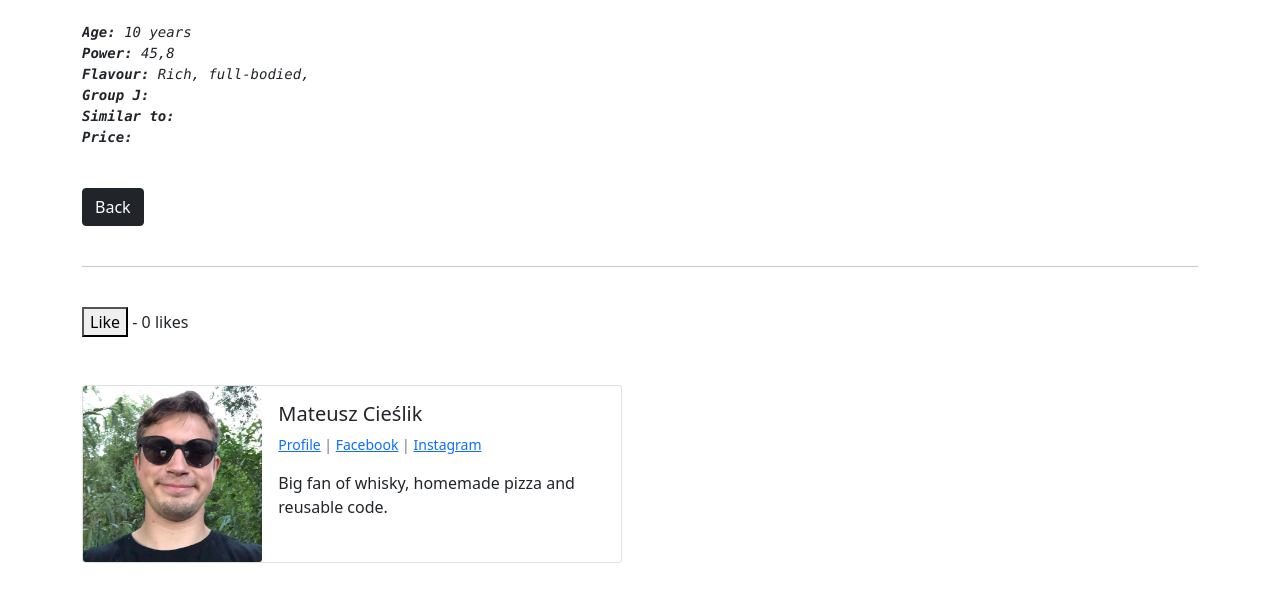
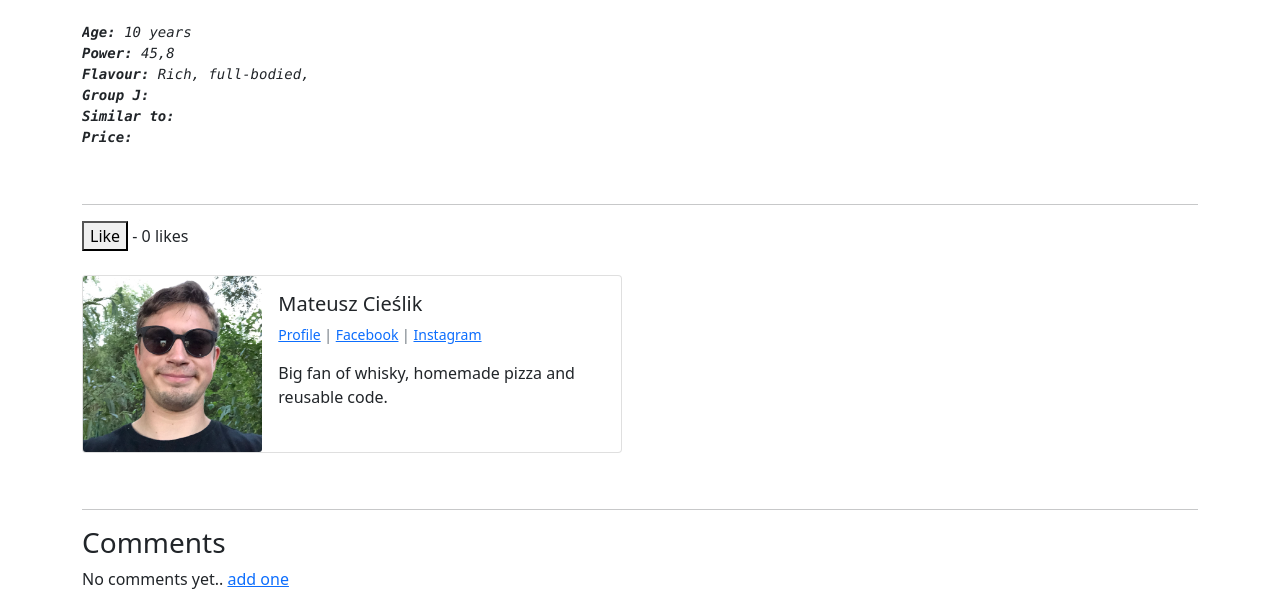
Before and after one commit to SirMefju/whiskyblog, a Django app: page /article/10 in a window 1280 px wide. Shown: the part 1219-1810 px from the top of the page. Before the commit the page ends 1782 px from the top, so only its background shows below. Run offline with Django 3.2, Linux system fonts and the light colour scheme; a user stored in the database is signed in; data comes from the database, SQL or seed files in the repository; both versions use the stored data as it was after the commit; tables that the repository leaves empty hold one stand-in row (values such as "Sample post"); some libraries are stand-ins or nearby versions.

Commit message:
comments

```diff
--- a/yerbata/admin.py
+++ b/yerbata/admin.py
@@ -1,6 +1,7 @@
 from django.contrib import admin
-from .models import Post, Category, Profile
+from .models import Post, Category, Profile, Comment
 
 admin.site.register(Post)
 admin.site.register(Category)
 admin.site.register(Profile)
+admin.site.register(Comment)
--- a/yerbata/forms.py
+++ b/yerbata/forms.py
@@ -1,5 +1,5 @@
 from django import forms
-from .models import Post, Category
+from .models import Post, Category, Comment
 
 # choices = [('refreshing', 'refreshing'), ('sour', 'sour'), ]
 choices = Category.objects.all().values_list('name', 'name')
@@ -33,3 +33,13 @@
                    'body': forms.Textarea(attrs={'class': 'form-control', 'placeholder': 'Type blog stuff..'}),
                    'snippet': forms.TextInput(attrs={'class': 'form-control', 'placeholder': 'Type snippet..'}),
                    }
+
+
+class CommentForm(forms.ModelForm):
+    class Meta:
+        model = Comment
+        fields = ('name', 'body')
+
+        widgets = {'name': forms.TextInput(attrs={'class': 'form-control', 'placeholder': 'Author name..'}),
+                   'body': forms.Textarea(attrs={'class': 'form-control', 'placeholder': 'Comment..'}),
+                   }
--- a/yerbata/models.py
+++ b/yerbata/models.py
@@ -49,3 +49,13 @@
 
     def get_absolute_url(self):
         return reverse('home')
+
+
+class Comment(models.Model):
+    post = models.ForeignKey(Post, related_name="comments", on_delete=models.CASCADE)
+    name = models.CharField(max_length=255)
+    body = models.TextField()
+    date_added = models.DateTimeField(auto_now_add=True)
+
+    def __str__(self):
+        return '%s - %s' % (self.post.title, self.name)
--- a/yerbata/templates/article_details.html
+++ b/yerbata/templates/article_details.html
@@ -20,11 +20,7 @@
     {{ post.body|safe }}
 
     <br/>
-
-    <a href="{% url 'home' %}" class = "btn btn-dark">Back</a>
-    <br/><br/>
     <hr>
-    <br/>
     <form action="{% url 'like_post' post.pk %}" method = "POST">
         {% csrf_token %}
     {% if user.is_authenticated %}
@@ -40,7 +36,7 @@
     {% endif %}
         - {{ total_likes }} likes
     </form>
-    <br/><br/>
+    <br/>
         <div class="card mb-3" style="max-width: 540px;">
       <div class="row g-0">
         <div class="col-md-4">
@@ -49,7 +45,6 @@
 {% else %}
     <img src="{% static 'yerbata/images/default_profile_pic.jpg' %}" class="card-img">
 {% endif %}
-
         </div>
         <div class="col-md-8">
           <div class="card-body">
@@ -68,5 +63,20 @@
         </div>
       </div>
     </div>
+    <br/>
+<hr>
+    <h3>Comments</h3>
+    {% if not post.comments.all %}
+        No comments yet.. <a href="{% url 'add_comment' post.pk %}">add one</a>
+    {% else %}
+        <small><a href="{% url 'add_comment' post.pk %}">add comment</a></small>
+        <br/>
+        {% for comment in post.comments.all %}
+            <strong>{{ comment.name }} - {{ comment.date_added }}</strong>
+            <br/>{{ comment.body }}
+            <br/>
+            <br/>
+        {% endfor %}
+    {% endif %}
 <!--     <img src="{{ post.author.profile.profile_pic.url }}" width=100 height=100, class="rounded-circle">-->
 {% endblock %}
--- a/yerbata/urls.py
+++ b/yerbata/urls.py
@@ -1,5 +1,5 @@
 from django.urls import path
-from .views import HomeView, ArticleDetailView, AddPostView, UpdatePostView, DeletePostView, AddCategoryView, CategoryView, LikeView
+from .views import HomeView, ArticleDetailView, AddPostView, UpdatePostView, DeletePostView, AddCategoryView, CategoryView, LikeView, AddCommentView
 
 urlpatterns = [
     path('', HomeView.as_view(), name='home'),
@@ -10,4 +10,5 @@
     path('article/<int:pk>/remove', DeletePostView.as_view(), name='delete_post'),
     path('category/<str:cats>/', CategoryView, name='category'),
     path('like/<int:pk>', LikeView, name='like_post'),
+    path('article/<int:pk>/comment/', AddCommentView.as_view(), name='add_comment'),
 ]
--- a/yerbata/views.py
+++ b/yerbata/views.py
@@ -1,7 +1,7 @@
 from django.shortcuts import render, get_object_or_404
 from django.views.generic import ListView, DetailView, CreateView, UpdateView, DeleteView
-from .models import Post, Category
-from .forms import PostForm
+from .models import Post, Category, Comment
+from .forms import PostForm, CommentForm
 from django.urls import reverse_lazy, reverse
 from django.http import HttpResponseRedirect
 
@@ -63,6 +63,17 @@
     template_name = 'add_post.html'
 
 
+class AddCommentView(CreateView):
+    model = Comment
+    form_class = CommentForm
+    template_name = 'add_comment.html'
+    success_url = reverse_lazy('home')
+
+    def form_valid(self, form):
+        form.instance.post_id = self.kwargs['pk']
+        return super().form_valid(form)
+
+
 class AddCategoryView(CreateView):
     model = Category
     # form_class = PostForm
```
Also changed, not shown: yerbata/templates/add_comment.html (added, +18 -0 lines), db.sqlite3, yerbata/migrations/0013_comment.py (added), yerbata/migrations/0014_alter_comment_post.py (added).
